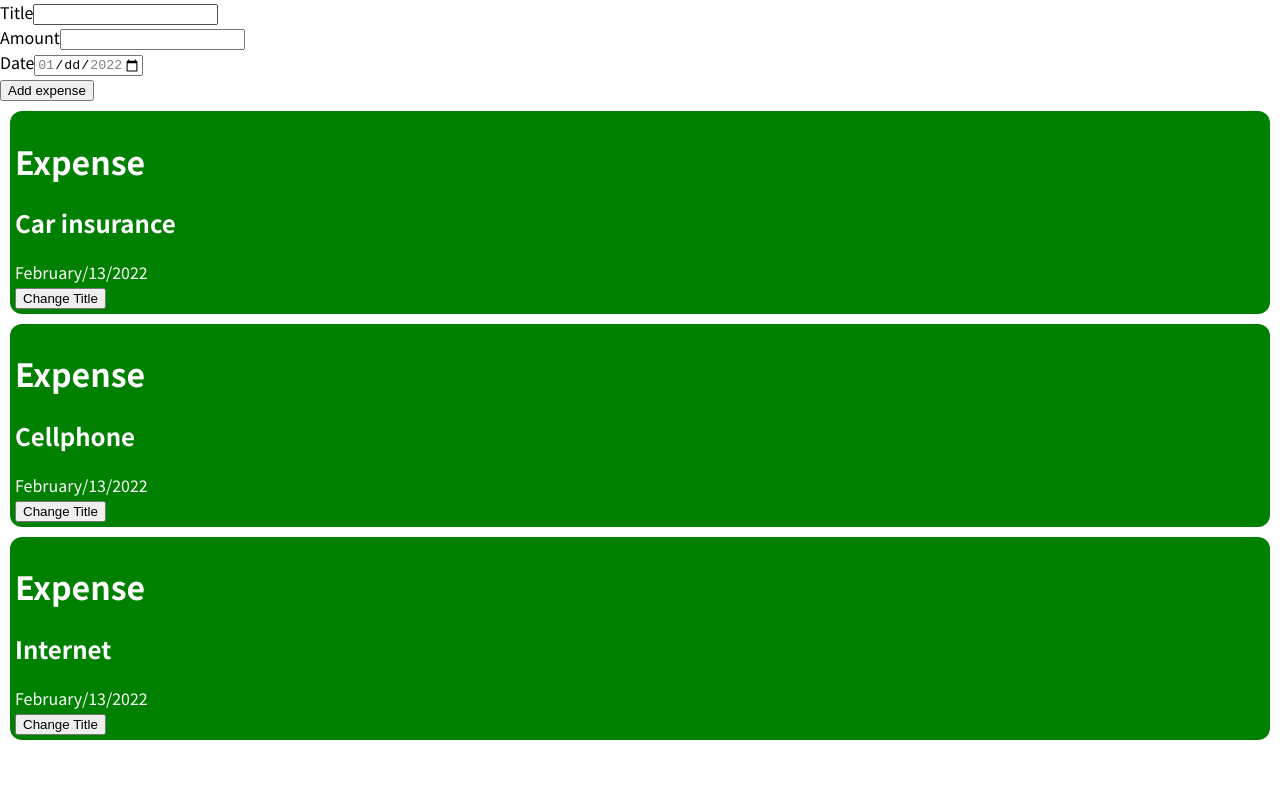
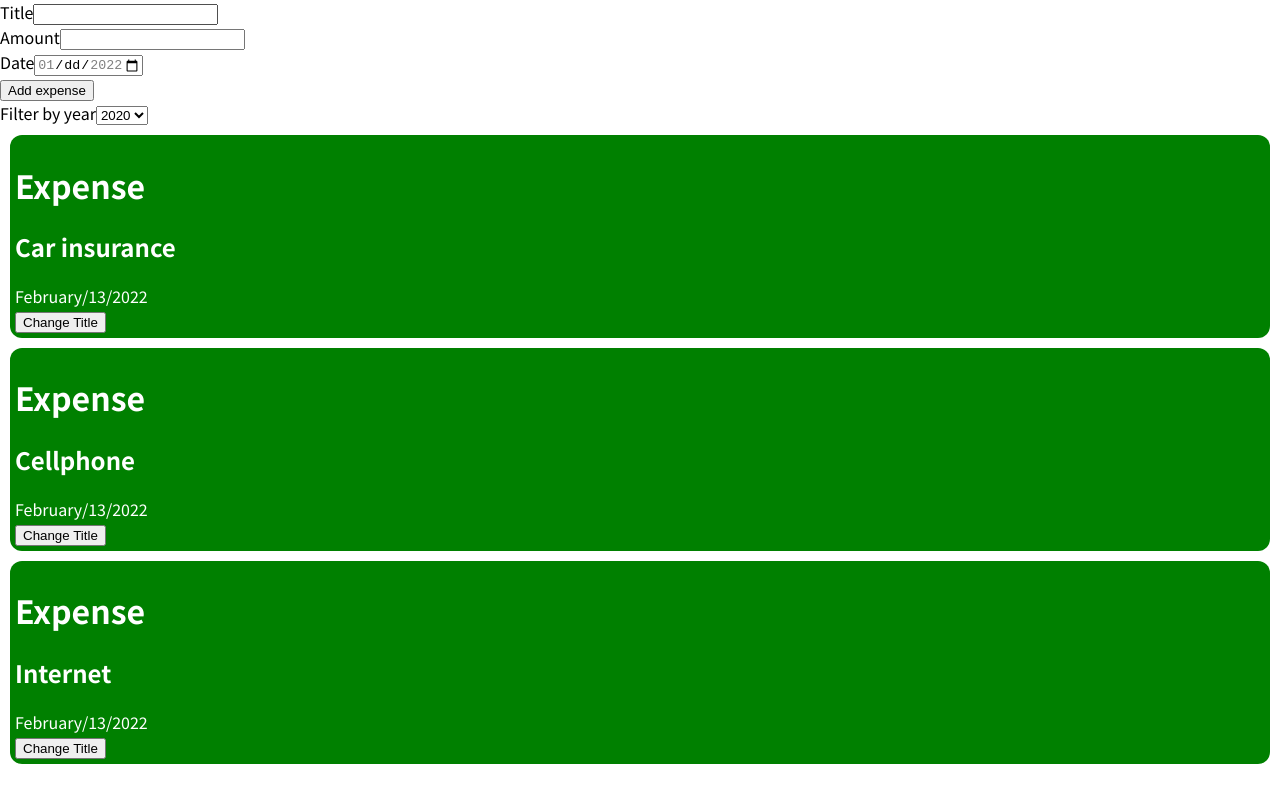
Before and after one commit to AbeTavarez/ExpenseTracker, a React (Create React App) app: page / in a window 1280 px wide. Built offline with nearby package versions, Linux system fonts and the light colour scheme.

Commit message:
filter component for expenses

```diff
--- a/src/components/Expenses/Expenses.js
+++ b/src/components/Expenses/Expenses.js
@@ -1,13 +1,35 @@
+import { useState } from 'react';
 import ExpenseItem from './ExpenseItem';
+import ExpensesFilter from './ExpensesFilter';
 
-const Expenses = ({items}) => {
+const Expenses = ({ items }) => {
+  const [selectedYear, setSelectedYear] = useState('2020');
+  console.log(selectedYear);
+  const handleFilterChange = (selectedYear) => setSelectedYear(selectedYear);
+
   return (
     <div>
-      <ExpenseItem title={items[0].title} amount={items[0].amount} date={items[0].date}/>
-      <ExpenseItem title={items[1].title} amount={items[1].amount} date={items[1].date}/>
-      <ExpenseItem title={items[2].title} amount={items[2].amount} date={items[2].date}/>
+      <ExpensesFilter
+        selected={selectedYear}
+        setSelectedYear={handleFilterChange}
+      />
+      <ExpenseItem
+        title={items[0].title}
+        amount={items[0].amount}
+        date={items[0].date}
+      />
+      <ExpenseItem
+        title={items[1].title}
+        amount={items[1].amount}
+        date={items[1].date}
+      />
+      <ExpenseItem
+        title={items[2].title}
+        amount={items[2].amount}
+        date={items[2].date}
+      />
     </div>
-  )
-}
+  );
+};
 
 export default Expenses;
--- /dev/null
+++ b/src/components/Expenses/ExpensesFilter.js
@@ -0,0 +1,21 @@
+import React, { useState } from 'react';
+
+const ExpensesFilter = (props) => {
+  const handleChange = (e) => props.setSelectedYear(e.target.value);
+
+  return (
+    <div>
+      <div>
+        <label>Filter by year</label>
+        <select value={props.selected} onChange={handleChange}>
+          <option value="2022">2022</option>
+          <option value="2021">2021</option>
+          <option value="2020">2020</option>
+          <option value="2019">2019</option>
+        </select>
+      </div>
+    </div>
+  );
+};
+
+export default ExpensesFilter;
```
